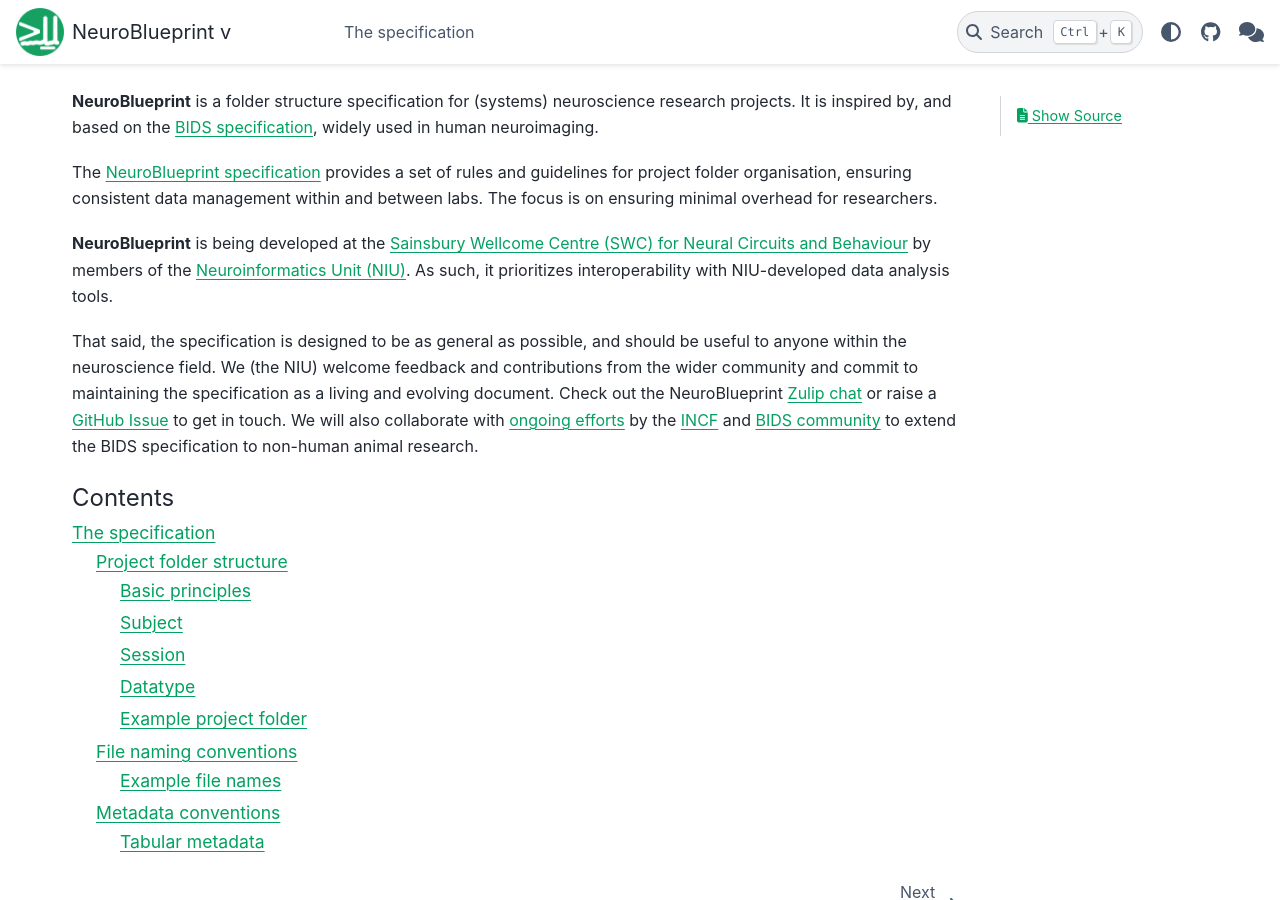
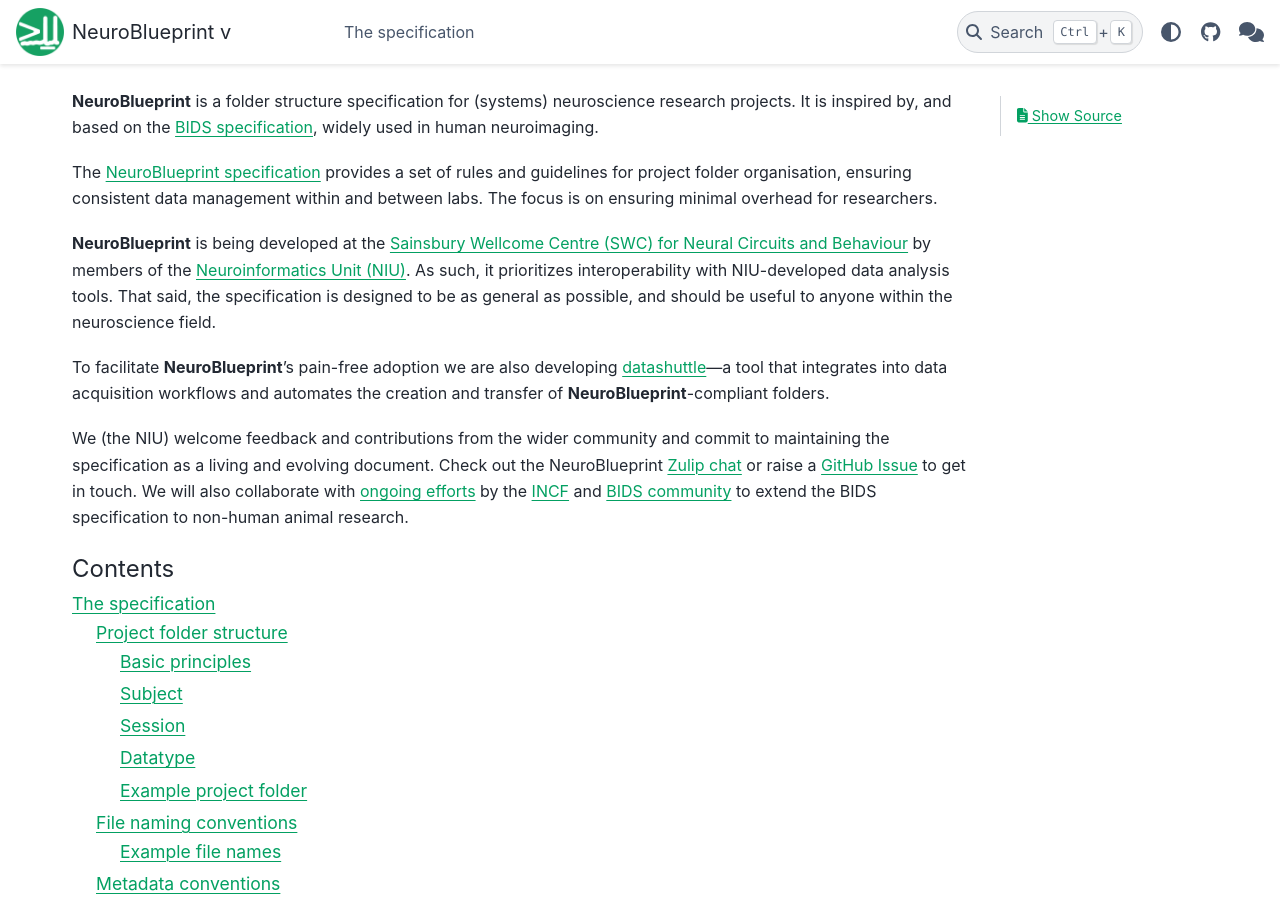
Before and after one commit to neuroinformatics-unit/NeuroBlueprint, a Sphinx documentation site: the page built from docs/source/index.md, in a window 1280 px wide and 900 px high, scrolled down 469 px. Built offline with Sphinx 7.4.7 and the PyData theme 0.15.4, drawn with Linux system fonts in a browser that asks for light colours; the version number could not be read and is left out.

Commit message:
added datashuttle reference in README and homepage (#55)

```diff
--- a/docs/source/index.md
+++ b/docs/source/index.md
@@ -10,9 +10,14 @@
 ensuring consistent data management within and between labs. The focus is on ensuring minimal overhead for researchers.
 
 **NeuroBlueprint** is being developed at the [Sainsbury Wellcome Centre (SWC) for Neural Circuits and Behaviour](https://www.sainsburywellcome.org/)
-by members of the [Neuroinformatics Unit (NIU)](https://neuroinformatics.dev/). As such, it prioritizes interoperability with NIU-developed data analysis tools.
+by members of the [Neuroinformatics Unit (NIU)](https://neuroinformatics.dev/). As such, it prioritizes interoperability with NIU-developed data analysis tools. That said, the specification is designed to be as general as possible, and
+should be useful to anyone within the neuroscience field.
 
-That said, the specification is designed to be as general as possible, and should be useful to anyone within the neuroscience field.
+To facilitate **NeuroBlueprint**'s pain-free adoption we are also developing
+[datashuttle](https://datashuttle.neuroinformatics.dev/)—a tool that integrates
+into data acquisition workflows and automates the creation and transfer
+of **NeuroBlueprint**-compliant folders.
+
 We (the NIU) welcome feedback and contributions from the wider community and commit to maintaining the specification as a living and evolving document.
 Check out the NeuroBlueprint [Zulip chat](https://neuroinformatics.zulipchat.com/#narrow/stream/406000-NeuroBlueprint) or
 raise a [GitHub Issue](https://github.com/neuroinformatics-unit/NeuroBlueprint/issues) to get in touch.
```
Also changed, not shown: README.md (+8 -2 lines).
